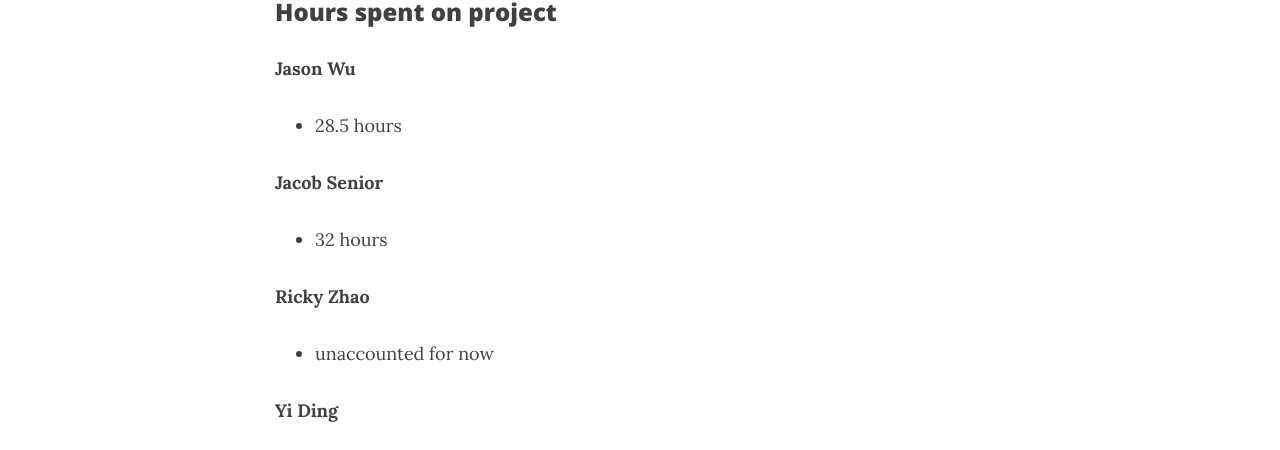
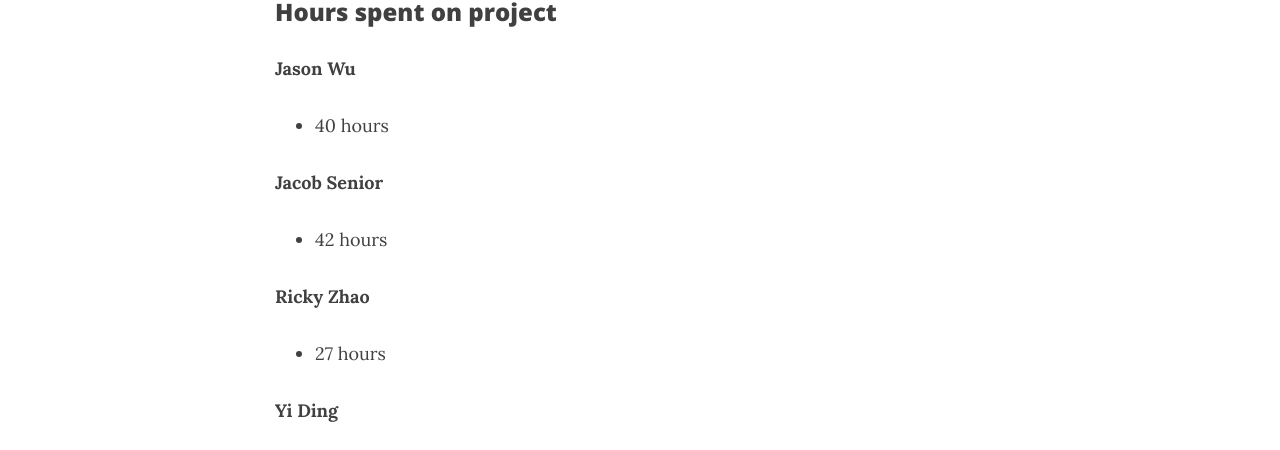
Before and after one commit to Ianewb/SE1-Something, a Jekyll site: the page built from Hours.md, in a window 1280 px wide and 1323 px high. Shown: the part 355-805 px from the top of the window. Built offline with Jekyll 4.4.1, drawn with Linux system fonts in a browser that asks for light colours; nearby versions of some CDN libraries; our own code applies the rules of GitHub Pages for plain Markdown files; comment, search, counter and statistics services are not loaded.

Commit message:
Update Hours.md

```diff
--- a/Hours.md
+++ b/Hours.md
@@ -1,13 +1,13 @@
 ### Hours spent on project
 
 **Jason Wu**
-* 28.5 hours
+* 40 hours
 
 **Jacob Senior**
-* 32 hours
+* 42 hours
 
 **Ricky Zhao**
-* unaccounted for now
+* 27 hours
 
 **Yi Ding**
 * 13.5 hours
```
